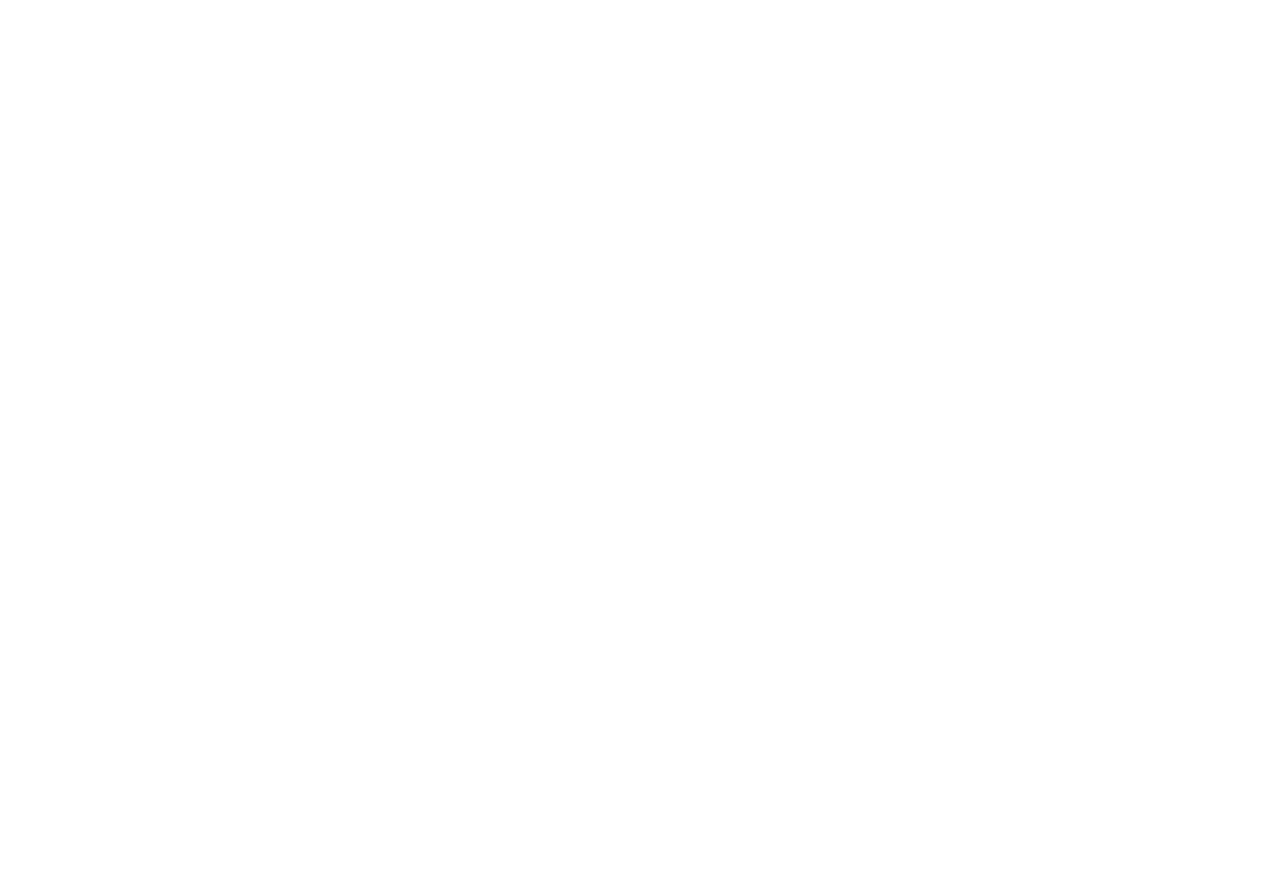
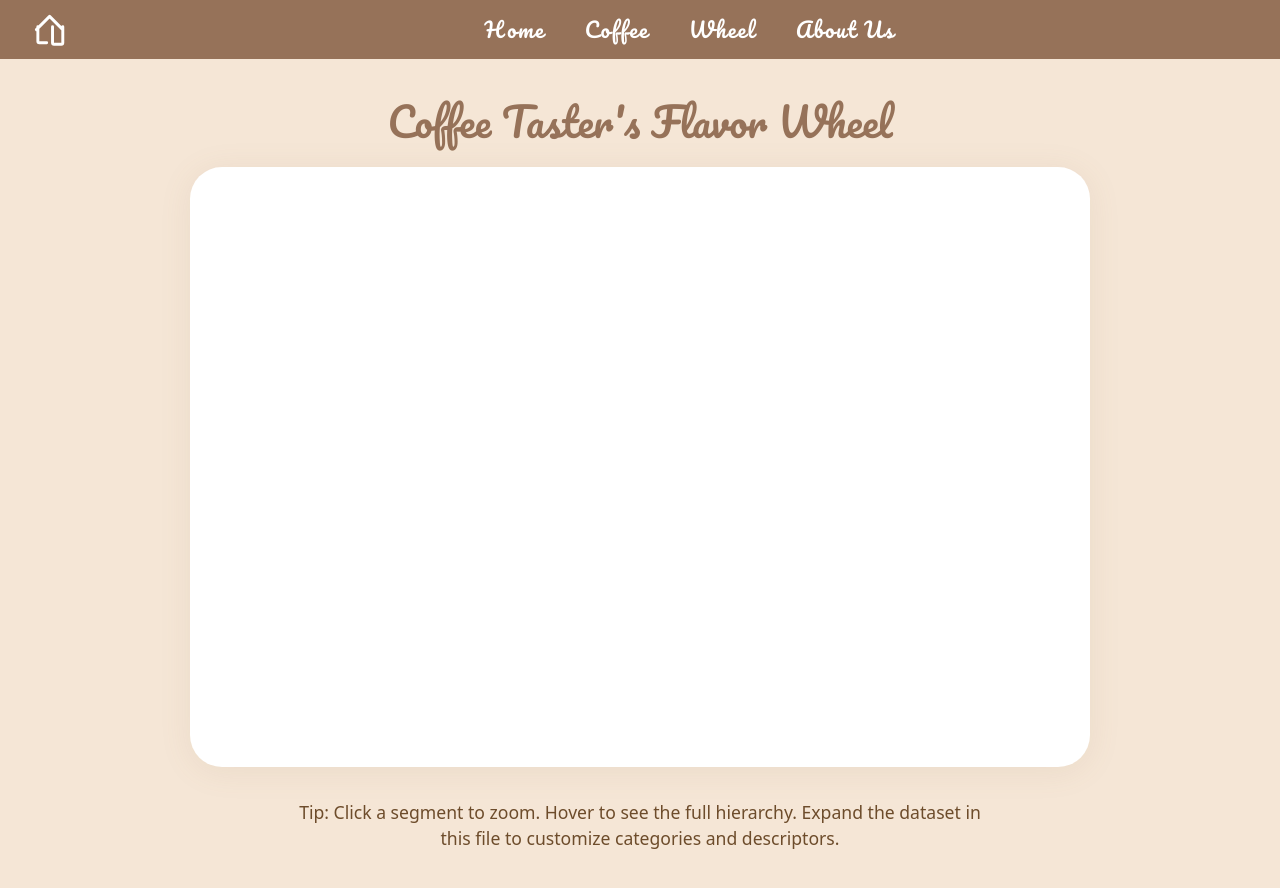
Before and after one commit to aaronMFbales/tasteoftales, a React (Vite) app: page /wheel in a window 1280 px wide. Before the commit this address had no page. Shown: the top 888 px of the page. Before the commit the page ends 800 px from the top, so only its background shows below. Built offline with nearby package versions, Linux system fonts and the light colour scheme.

Commit message:
Update WheelPage header and layout, ready for flavor wheel data

```diff
--- a/package.json
+++ b/package.json
@@ -10,6 +10,8 @@
     "preview": "vite preview"
   },
   "dependencies": {
+    "echarts": "^5.6.0",
+    "echarts-for-react": "^3.0.2",
     "prop-types": "^15.8.1",
     "react": "^18.2.0",
     "react-dom": "^18.2.0",
--- a/src/CoffeeCarousel.css
+++ b/src/CoffeeCarousel.css
@@ -1,3 +1,14 @@
+/* Navigation link styles */
+.nav-link {
+  color: #fff;
+  text-decoration: none;
+  font-family: 'Pacifico', cursive;
+  font-size: 1.3rem;
+  transition: color 0.2s;
+}
+.nav-link:hover, .nav-link:focus {
+  color: #bfa07a;
+}
 .coffee-fact-text.pop {
   animation: coffeeFactPop 0.45s cubic-bezier(0.4,0,0.2,1);
 }
--- a/src/CoffeePage.jsx
+++ b/src/CoffeePage.jsx
@@ -46,12 +46,12 @@
             <path strokeLinecap="round" strokeLinejoin="round" d="M3 12l9-9 9 9M4 10v10a1 1 0 001 1h5m4-11v11a1 1 0 001 1h5a1 1 0 001-1V10" />
           </svg>
         </Link>
-        <div style={{ flex: 1, display: 'flex', justifyContent: 'flex-start', marginLeft: '33.5vw' }}>
+  <div style={{ flex: 1, display: 'flex', justifyContent: 'center', marginLeft: '-1vw' }}>
           <nav style={{ display: 'flex', alignItems: 'center', gap: '2.5rem' }}>
-            <Link to="/second" style={{ color: '#fff', textDecoration: 'none', fontFamily: 'Pacifico, cursive', fontSize: '1.3rem' }}>Home</Link>
-            <Link to="/coffee" style={{ color: '#fff', textDecoration: 'none', fontFamily: 'Pacifico, cursive', fontSize: '1.3rem' }}>Coffee</Link>
-            <Link to="#" style={{ color: '#fff', textDecoration: 'none', fontFamily: 'Pacifico, cursive', fontSize: '1.3rem' }}>Blog</Link>
-            <Link to="#" style={{ color: '#fff', textDecoration: 'none', fontFamily: 'Pacifico, cursive', fontSize: '1.3rem' }}>About Us</Link>
+            <Link to="/second" className="nav-link">Home</Link>
+            <Link to="/coffee" className="nav-link">Coffee</Link>
+            <Link to="/wheel" className="nav-link">Wheel</Link>
+            <Link to="#" className="nav-link">About Us</Link>
           </nav>
         </div>
       </header>
@@ -74,6 +74,12 @@
               style={{ animation: 'modalZoomIn 0.3s' }}
             />
             <div className="carousel-modal-coffee-name coffee-modal-coffee-name-normal">{coffeeData[modal.category][modal.index].name}</div>
+            {/* Ingredients below coffee name */}
+            {coffeeData[modal.category][modal.index].ingredients && (
+              <div style={{ marginTop: '0.7rem', fontSize: '1.1rem', color: '#967259', textAlign: 'center', fontWeight: '500', fontFamily: 'inherit' }}>
+                <span style={{ fontWeight: 'bold', fontSize: '1.05rem', color: '#a0521c' }}>Ingredients:</span> {coffeeData[modal.category][modal.index].ingredients.join(', ')}
+              </div>
+            )}
             <button className="carousel-modal-close coffee-modal-close" onClick={() => setModal(null)} aria-label="Close modal">&times;</button>
           </div>
         </div>
--- a/src/SecondPage.jsx
+++ b/src/SecondPage.jsx
@@ -473,17 +473,17 @@
           alignItems: 'center',
         }}
       >
-        <Link to="/" style={{ display: 'flex', alignItems: 'center', marginLeft: '2rem', marginRight: '2rem' }}>
+  <Link to="/" style={{ display: 'flex', alignItems: 'center', marginLeft: '2rem', marginRight: '2rem' }}>
           <svg xmlns="http://www.w3.org/2000/svg" fill="none" viewBox="0 0 24 24" strokeWidth={2} stroke="currentColor" style={{ width: '2.2rem', height: '2.2rem', color: '#fff' }}>
             <path strokeLinecap="round" strokeLinejoin="round" d="M3 12l9-9 9 9M4 10v10a1 1 0 001 1h5m4-11v11a1 1 0 001 1h5a1 1 0 001-1V10" />
           </svg>
         </Link>
         <div style={{ flex: 1, display: 'flex', justifyContent: 'center' }}>
           <nav style={{ display: 'flex', alignItems: 'center', gap: '2.5rem' }}>
-            <Link to="/second" style={{ color: '#fff', textDecoration: 'none', fontFamily: 'Pacifico, cursive', fontSize: '1.3rem' }}>Home</Link>
-            <Link to="/coffee" style={{ color: '#fff', textDecoration: 'none', fontFamily: 'Pacifico, cursive', fontSize: '1.3rem' }}>Coffee</Link>
-            <Link to="#" style={{ color: '#fff', textDecoration: 'none', fontFamily: 'Pacifico, cursive', fontSize: '1.3rem' }}>Blog</Link>
-            <Link to="#" style={{ color: '#fff', textDecoration: 'none', fontFamily: 'Pacifico, cursive', fontSize: '1.3rem' }}>About Us</Link>
+            <Link to="/second" className="nav-link">Home</Link>
+            <Link to="/coffee" className="nav-link">Coffee</Link>
+            <Link to="#" className="nav-link">Wheel</Link>
+            <Link to="#" className="nav-link">About Us</Link>
           </nav>
         </div>
       </header>
--- /dev/null
+++ b/src/WheelPage.jsx
@@ -0,0 +1,121 @@
+import React from "react";
+import { Link } from 'react-router-dom';
+import './CoffeeCarousel.css';
+import ReactECharts from "echarts-for-react";
+
+const palette = {
+  Fruity: "#F06292",
+  Floral: "#BA68C8",
+  "Sweet Aromatics": "#F6BF26",
+  "Brown Sugar": "#F9A825",
+  Roasted: "#8D6E63",
+  "Nutty / Cocoa": "#6D4C41",
+  Spices: "#D4A373",
+  "Sour / Fermented": "#81C784",
+  "Green / Vegetative": "#66BB6A",
+  Other: "#90A4AE",
+};
+
+const data = [
+  // ...existing wheel data, omitted for brevity...
+];
+
+function flattenSizes(node, depth = 1) {
+  if (!node.children || node.children.length === 0) {
+    node.value = 1;
+    return 1;
+  }
+  let sum = 0;
+  for (const child of node.children) sum += flattenSizes(child, depth + 1);
+  node.value = sum;
+  return sum;
+}
+
+const sizedData = data.map((d) => JSON.parse(JSON.stringify(d)));
+sizedData.forEach((d) => flattenSizes(d));
+
+const levels = [
+  {},
+  { r0: 0, r: 60, label: { rotate: 0, fontSize: 14, color: "#111" }, itemStyle: { borderWidth: 2 } },
+  { r0: 60, r: 130, label: { rotate: "tangential", fontSize: 12 }, itemStyle: { borderWidth: 2 } },
+  { r0: 130, r: 220, label: { rotate: "tangential", fontSize: 11, overflow: "truncate" }, itemStyle: { borderWidth: 1 } },
+];
+
+export default function WheelPage() {
+  const option = {
+    tooltip: {
+      trigger: "item",
+      formatter: (info) => {
+        const hierarchy = info.treePathInfo
+          .slice(1)
+          .map((n) => n.name)
+          .join(" → ");
+        return `<div style="font-size:12px"><strong>${info.name}</strong><br/>${hierarchy}</div>`;
+      },
+    },
+    series: [
+      {
+        type: "sunburst",
+        radius: [0, "100%"],
+        sort: undefined,
+        nodeClick: "zoomToNode",
+        emphasis: { focus: "ancestor" },
+        data: sizedData,
+        levels,
+        label: { show: true },
+        itemStyle: { borderColor: "#fff" },
+      },
+    ],
+  };
+
+  return (
+    <div style={{ minHeight: '100vh', width: '100vw', background: '#f5e6d6', position: 'relative' }}>
+      <header
+        style={{
+          width: '100%',
+          background: '#967259',
+          color: '#fff',
+          padding: '0.75rem 0',
+          textAlign: 'center',
+          fontSize: '2rem',
+          fontWeight: 'bold',
+          letterSpacing: '0.05em',
+          fontFamily: 'Pacifico, cursive',
+          position: 'fixed',
+          top: 0,
+          left: 0,
+          zIndex: 9999,
+          display: 'flex',
+          alignItems: 'center',
+        }}
+      >
+        <Link to="/" style={{ display: 'flex', alignItems: 'center', marginLeft: '2rem', marginRight: '2rem' }}>
+          <svg xmlns="http://www.w3.org/2000/svg" fill="none" viewBox="0 0 24 24" strokeWidth={2} stroke="currentColor" style={{ width: '2.2rem', height: '2.2rem', color: '#fff' }}>
+            <path strokeLinecap="round" strokeLinejoin="round" d="M3 12l9-9 9 9M4 10v10a1 1 0 001 1h5m4-11v11a1 1 0 001 1h5a1 1 0 001-1V10" />
+          </svg>
+        </Link>
+        <div style={{ flex: 1, display: 'flex', justifyContent: 'center', marginLeft: '0vw' }}>
+          <nav style={{ display: 'flex', alignItems: 'center', gap: '2.5rem' }}>
+            <Link to="/second" className="nav-link">Home</Link>
+            <Link to="/coffee" className="nav-link">Coffee</Link>
+            <Link to="/wheel" className="nav-link">Wheel</Link>
+            <Link to="#" className="nav-link">About Us</Link>
+          </nav>
+        </div>
+      </header>
+      <div style={{ height: '2.5rem', background: '#f5e6d6' }} />
+  <div className="wheel-page" style={{ minHeight: '520px', display: 'flex', flexDirection: 'column', alignItems: 'center', justifyContent: 'center', padding: '2rem', marginTop: 0 }}>
+        <h1 style={{ fontFamily: 'Pacifico, cursive', color: '#967259', fontSize: '2.5rem', marginBottom: '1.5rem', fontWeight: 'bold' }}>Coffee Taster's Flavor Wheel</h1>
+        <ReactECharts
+          style={{ height: 600, width: '100%', maxWidth: 900, background: '#fff', borderRadius: '2rem', boxShadow: '0 4px 32px rgba(150,114,89,0.10)' }}
+          option={option}
+          notMerge={true}
+          lazyUpdate={true}
+        />
+        <p style={{ color: '#6d4c2b', fontSize: '1.1rem', marginTop: '2rem', textAlign: 'center', maxWidth: 700 }}>
+          Tip: Click a segment to zoom. Hover to see the full hierarchy. Expand the dataset in this file to customize categories and descriptors.
+        </p>
+      </div>
+    </div>
+  );
+}
--- a/src/coffeeData.js
+++ b/src/coffeeData.js
@@ -6,7 +6,7 @@
       name: 'Americano',
       image: '/americano.jpg',
       description: 'Espresso shot diluted with hot water.',
-      ingredients: ['Espresso', 'Hot water']
+      ingredients: ['Espresso', 'Hot Water']
     },
     {
       name: 'Espresso',
@@ -18,43 +18,43 @@
       name: 'Mocha',
       image: '/mocha.jpg',
       description: 'Espresso + steamed milk + chocolate.',
-      ingredients: ['Espresso', 'Steamed milk', 'Chocolate']
+      ingredients: ['Espresso', 'Steamed Milk', 'Chocolate Syrup', 'Whipped Cream (optional)']
     },
     {
       name: 'Cappuccino',
       image: '/cappuccino.jpg',
       description: 'Equal parts espresso, steamed milk, and milk foam.',
-      ingredients: ['Espresso', 'Steamed milk', 'Milk foam']
+      ingredients: ['Espresso', 'Steamed Milk', 'Milk Foam']
     },
     {
       name: 'Hot Chocolate',
       image: '/hot chocolate.jpg',
       description: 'Chocolate and milk, cozy and energizing.',
-      ingredients: ['Chocolate', 'Milk']
+      ingredients: ['Milk', 'Cocoa/Chocolate Syrup', 'Sugar (optional)', 'Whipped Cream (optional)']
     },
     {
       name: 'Chai Latte',
       image: '/chai latte.jpg',
       description: 'Spiced tea with milk, ginger, and cardamom.',
-      ingredients: ['Tea', 'Milk', 'Ginger', 'Cardamom']
+      ingredients: ['Black Tea (Chai Blend)', 'Milk', 'Spices (Cinnamon, Ginger, Cardamom, Cloves)', 'Sweetener (optional)']
     },
     {
       name: 'Matcha Latte',
       image: '/matcha latte.jpg',
       description: 'Green matcha tea with milk, lightly sweet.',
-      ingredients: ['Matcha powder', 'Milk', 'Sugar (optional)']
+      ingredients: ['Matcha Powder', 'Milk', 'Sweetener (optional)']
     },
     {
       name: 'Seasonal Brew',
       image: '/seasonal brew.jpg',
       description: 'Special blends with caramel, fruit, or chocolate tones.',
-      ingredients: ['Coffee']
+      ingredients: ['Brewed Coffee', 'Seasonal Syrup or Spices']
     },
     {
       name: 'Black Tea',
       image: '/black tea.jpg',
       description: 'Classic Camellia leaves, sometimes fruit-flavored.',
-      ingredients: ['Tea']
+      ingredients: ['Black Tea Leaves', 'Water']
     }
   ],
   cold: [
@@ -62,67 +62,67 @@
       name: 'Iced Latte',
       image: '/iced latte.jpg',
       description: 'Espresso and milk over ice.',
-      ingredients: ['Espresso', 'Milk', 'Ice', 'Syrup']
+      ingredients: ['Espresso', 'Cold Milk', 'Ice', 'Syrup (optional)']
     },
     {
       name: 'Iced Mocha Latte',
       image: '/iced mocha latte.jpg',
       description: 'Chilled latte with chocolate twist.',
-      ingredients: ['Espresso', 'Ice', 'Milk', 'Chocolate']
+      ingredients: ['Espresso', 'Cold Milk', 'Ice', 'Chocolate Syrup', 'Whipped Cream (optional)']
     },
     {
-      name: 'Caramel Frappuccino style',
+      name: 'Caramel Frappuccino',
       image: '/caramel frappuccino.jpg',
       description: 'Blended iced coffee with caramel syrup and whipped cream.',
-      ingredients: ['Coffee', 'Ice', 'Milk', 'Caramel syrup', 'Whipped cream']
+      ingredients: ['Coffee/Espresso', 'Ice', 'Milk', 'Caramel Syrup', 'Whipped Cream']
     },
     {
-      name: 'Mocha Frappuccino style',
+      name: 'Mocha Frappuccino',
       image: '/mocha frappuccino.jpg',
       description: 'Blended iced coffee with chocolate syrup and whipped cream.',
-      ingredients: ['Coffee', 'Ice', 'Milk', 'Chocolate syrup', 'Whipped cream']
+      ingredients: ['Coffee/Espresso', 'Ice', 'Milk', 'Chocolate Syrup', 'Whipped Cream']
     },
     {
       name: 'Iced Espresso',
       image: '/iced espresso.jpg',
       description: 'Espresso over ice, served straight or with milk/cream.',
-      ingredients: ['Espresso', 'Ice', 'Sugar (optional)', 'Cream (optional)']
+      ingredients: ['Espresso', 'Ice', 'Sugar (optional)', 'Milk or Cream (optional)']
     },
     {
       name: 'Cold Brew',
       image: '/cold brew.jpg',
       description: 'Long-steeped smooth coffee with ice.',
-      ingredients: ['Coffee (steeped)', 'Ice']
+      ingredients: ['Coarsely Ground Coffee', 'Cold Water', 'Ice']
     },
     {
       name: 'Frappuccino',
       image: '/frappuccino.jpg',
       description: 'Famous blended iced coffee with cream and syrup.',
-      ingredients: ['Espresso', 'Blended ice', 'Whipped cream']
+      ingredients: ['Coffee/Espresso', 'Milk', 'Ice', 'Flavored Syrup', 'Whipped Cream']
     },
     {
       name: 'Mazagran',
       image: '/mazagran.jpeg',
       description: 'Espresso with lemon, sugar, and optional rum.',
-      ingredients: ['Coffee', 'Sugar', 'Lemon', 'Rum (optional)']
+      ingredients: ['Espresso', 'Lemon Juice', 'Sugar', 'Ice', 'Rum (optional)']
     },
     {
       name: 'Banana Iced Coffee',
       image: '/banana iced coffee.jpg',
       description: 'Coffee blended with banana and ice.',
-      ingredients: ['Coffee', 'Banana', 'Ice']
+      ingredients: ['Coffee', 'Banana', 'Ice', 'Milk or Yogurt (optional)', 'Honey (optional)']
     },
     {
       name: 'Apple Iced Coffee',
       image: '/apple iced coffee.jpg',
       description: 'Coffee with apple and cinnamon notes.',
-      ingredients: ['Coffee', 'Apple', 'Cinnamon', 'Ice']
+      ingredients: ['Coffee', 'Apple Juice or Purée', 'Cinnamon', 'Ice']
     },
     {
       name: 'Sprinkle Iced Coffee',
       image: '/sprinkle iced coffee.jpg',
       description: 'Fun iced coffee topped with sprinkles, whipped cream, and foamed milk.',
-      ingredients: ['Coffee', 'Sprinkles', 'Ice', 'Whipped cream', 'Foamed milk']
+      ingredients: ['Coffee', 'Milk (optional)', 'Ice', 'Whipped Cream', 'Sprinkles', 'Syrup (optional)']
     }
   ],
 };
--- a/src/main.jsx
+++ b/src/main.jsx
@@ -4,6 +4,7 @@
 import App from './App.jsx';
 import SecondPage from './SecondPage';
 import CoffeePage from './CoffeePage.jsx';
+import WheelPage from './WheelPage.jsx';
 import { BrowserRouter as Router, Routes, Route } from 'react-router-dom';
 
 createRoot(document.getElementById('root')).render(
@@ -13,6 +14,7 @@
         <Route path="/" element={<App />} />
         <Route path="/second" element={<SecondPage />} />
         <Route path="/coffee" element={<CoffeePage />} />
+        <Route path="/wheel" element={<WheelPage />} />
       </Routes>
     </Router>
   </StrictMode>
```
Also changed, not shown: public/mocha frappuccino.jpg, 1 other file (tests, documents, lock files or other folders). Lines whose indentation alone changed are shown as unchanged.
